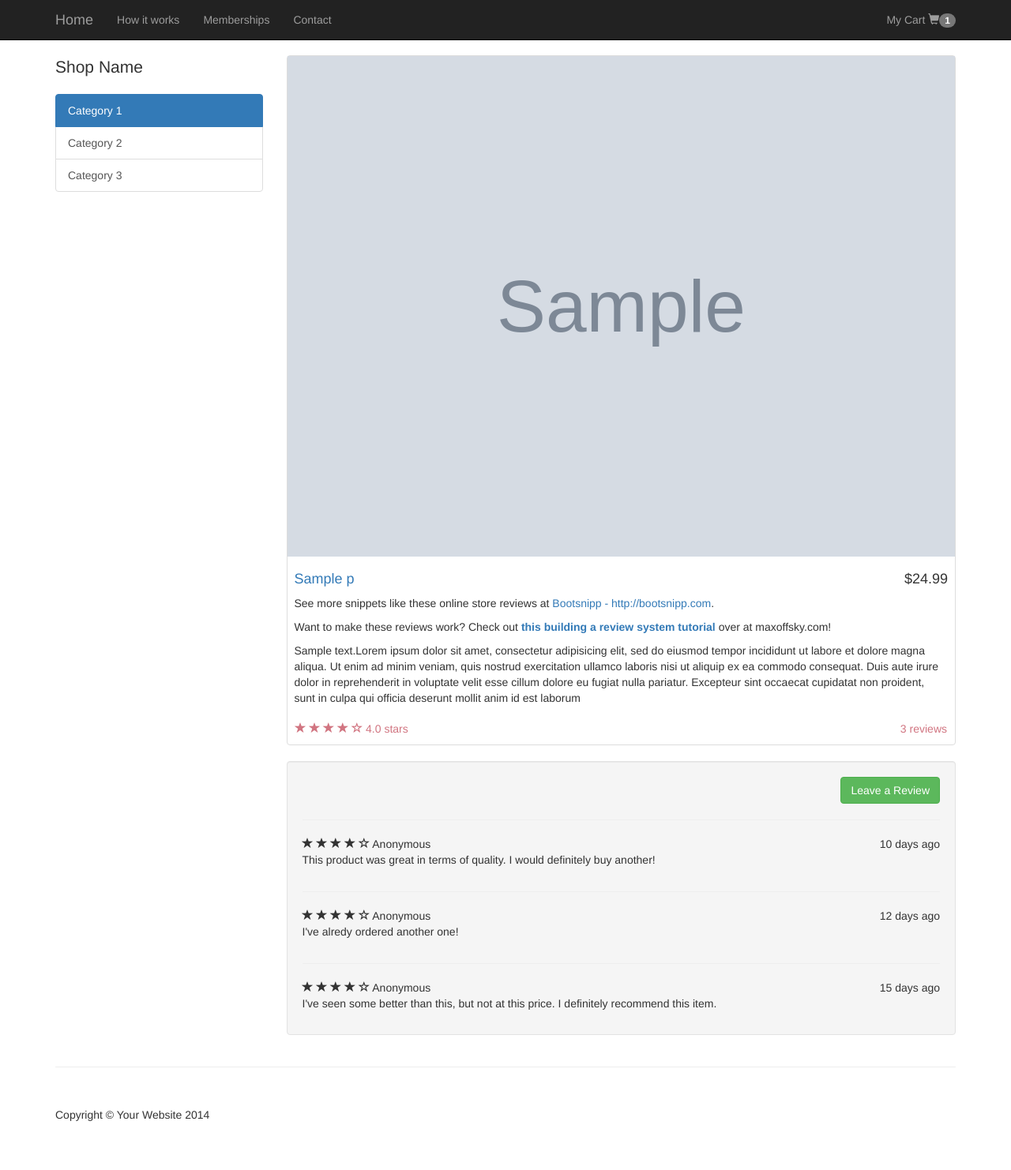
After one commit to goingkilo/toymatic, a Flask app: template templates/item.html in a window 1280 px wide. The commit adds this page. Shown: the whole page at 79% size. Run offline with Flask 2, Linux system fonts and the light colour scheme; the template is opened without the code that fills it: most values are stand-ins (such as "Sample title", 1, 10 or a date in 2020); grey boxes marked "Sample" are stand-in pictures; some libraries are stand-ins or nearby versions.

Commit message:
shopping cart implemented using filesystem sessions, item and checkout pages added

```diff
--- a/store.py
+++ b/store.py
@@ -12,32 +12,57 @@ app = Flask(__name__)
 def paper():
     return render_template('paper.html')
 
-@app.route("/")
-def col3p():
+@app.route( "/", methods=['GET', 'POST'])
+def homeinve():
+
+    p = products(3);
+
+
+    if request.method == 'POST':
+        item_id = request.form['item-id']
+
+        items = session.get( 'items' ,[])
+        items.append(item_id)
+
+        item_count = session.get( 'item-count',0)
+        item_count = item_count + 1
+        print '--- -- -- item_count', item_count
+
+        session[ 'item-count'] = item_count
+        session[ 'items'] = items
+        return "OK"
+    item_count = session.get( 'item-count',0)
+    return render_template('home.html', prods = p, count=item_count)
+
+@app.route("/item")
+def item():
+    p = products(0)
+    item_id = request.args.get('id')
+    p1 = filter( lambda x : x['id'] == str(item_id) , p)
+    return  render_template('item.html', p=p1[0])
+
+@app.route("/checkout")
+def checkout():
+    items = session.get('items',[])
+    p = products(0)
+    ret = []
+    for i in items:
+        p1 = filter( lambda x : x['id'] == str(i) , p)
+        ret.append(p1[0])
+    print ret
+    item_count = session.get( 'item-count',0)
+    print item_count
+    print items
+    return  render_template('checkout.html', products=ret, count=item_count)
+
+
+
+def products(batch_size=1):
     a = json.load( open( './json/toymatic_products.json'))
-    b = [a[x:x+3] for x in xrange(0, len(a), 3)]
-    return render_template('3colportfolio.html', prods = b, count=0)
-
-@app.route("/add")
-def addToCart():
-    cart_id =  request.args.get('cart-id')
-    item_id = request.args.get('item-id')
-
-    print cart_id, item_id
-
-    c = session.get( 'count',0)
-    p = session.get( 'items-' + cart_id ,[])
-    p.append(item_id)
-
-    session[ 'count'] = c +1
-    session[ 'items-' + cart_id ] = p
-
-    print session
-
-    a = json.load( open( './json/toymatic_products.json'))
-    b = [a[x:x+3] for x in xrange(0, len(a), 3)]
-
-    return render_template('3colportfolio.html', prods = b, count = c )
+    if batch_size == 0:
+        return a
+    b = [a[x:x+batch_size] for x in xrange(0, len(a), batch_size)]
+    return b
 
 if __name__ == "__main__":
     app.secret_key = os.urandom(24)
--- /dev/null
+++ b/templates/item.html
@@ -0,0 +1,196 @@
+<!DOCTYPE html>
+<html lang="en">
+
+<head>
+
+    <meta charset="utf-8">
+    <meta http-equiv="X-UA-Compatible" content="IE=edge">
+    <meta name="viewport" content="width=device-width, initial-scale=1">
+    <meta name="description" content="">
+    <meta name="author" content="">
+
+    <title>Toymatic Toy Rentals</title>
+
+    <!-- Bootstrap Core CSS -->
+    <link href="/static/css/bootstrap.min.css" rel="stylesheet">
+
+    <!-- Custom CSS -->
+    <link href="/static/css/shop-item.css" rel="stylesheet">
+
+
+    <script src="/static/js/jquery.js"></script>
+    <script src="/static/js/bootstrap.min.js"></script>
+
+    <!-- HTML5 Shim and Respond.js IE8 support of HTML5 elements and media queries -->
+    <!-- WARNING: Respond.js doesn't work if you view the page via file:// -->
+    <!--[if lt IE 9]>
+        <script src="https://oss.maxcdn.com/libs/html5shiv/3.7.0/html5shiv.js"></script>
+        <script src="https://oss.maxcdn.com/libs/respond.js/1.4.2/respond.min.js"></script>
+    <![endif]-->
+
+
+</head>
+
+<body>
+
+    <!-- Navigation -->
+    <nav class="navbar navbar-inverse navbar-fixed-top" role="navigation">
+        <div class="container">
+            <!-- Brand and toggle get grouped for better mobile display -->
+            <div class="navbar-header">
+                <button type="button" class="navbar-toggle" data-toggle="collapse" data-target="#bs-example-navbar-collapse-1">
+                    <span class="sr-only">Toggle navigation</span>
+                    <span class="icon-bar">a</span>
+                    <span class="icon-bar">b</span>
+                    <span class="icon-bar">c</span>
+                </button>
+                <a class="navbar-brand" href="/">Home</a>
+            </div>
+            <!-- Collect the nav links, forms, and other content for toggling -->
+            <div class="collapse navbar-collapse" id="bs-example-navbar-collapse-1">
+                <ul class="nav navbar-nav">
+                    <li>
+                        <a href="#">How it works</a>
+                    </li>
+                    <li>
+                        <a href="#">Memberships </a>
+                    </li>
+                    <li>
+                        <a href="#">Contact</a>
+                    </li>
+                </ul>
+                <ul class="nav navbar-nav navbar-right">
+                    <li>
+                        <a href="#">My Cart
+                            <span class="glyphicon glyphicon-shopping-cart">
+                            </span><span class="badge label-success"> {{count}}</span></a>
+                    </li>
+                </ul>
+            </div>
+            <!-- /.navbar-collapse -->
+
+        </div>
+        <!-- /.container -->
+    </nav>
+
+    <!-- Page Content -->
+    <div class="container">
+
+        <div class="row">
+
+            <div class="col-md-3">
+                <p class="lead">Shop Name</p>
+                <div class="list-group">
+                    <a href="#" class="list-group-item active">Category 1</a>
+                    <a href="#" class="list-group-item">Category 2</a>
+                    <a href="#" class="list-group-item">Category 3</a>
+                </div>
+            </div>
+
+            <div class="col-md-9">
+
+                <div class="thumbnail">
+                    <img class="img-responsive" src="{{p.image_large}}" alt="">
+                    <div class="caption-full">
+                        <h4 class="pull-right">$24.99</h4>
+                        <h4><a href="#">{{p.title}}</a>
+                        </h4>
+                        <p>See more snippets like these online store reviews at <a target="_blank" href="http://bootsnipp.com">Bootsnipp - http://bootsnipp.com</a>.</p>
+                        <p>Want to make these reviews work? Check out
+                            <strong><a href="http://maxoffsky.com/code-blog/laravel-shop-tutorial-1-building-a-review-system/">this building a review system tutorial</a>
+                            </strong>over at maxoffsky.com!</p>
+                        <p>{{p.desc}}Lorem ipsum dolor sit amet, consectetur adipisicing elit, sed do eiusmod tempor incididunt ut labore et dolore magna aliqua. Ut enim ad minim veniam, quis nostrud exercitation ullamco laboris nisi ut aliquip ex ea commodo consequat. Duis aute irure dolor in reprehenderit in voluptate velit esse cillum dolore eu fugiat nulla pariatur. Excepteur sint occaecat cupidatat non proident, sunt in culpa qui officia deserunt mollit anim id est laborum</p>
+                    </div>
+                    <div class="ratings">
+                        <p class="pull-right">3 reviews</p>
+                        <p>
+                            <span class="glyphicon glyphicon-star"></span>
+                            <span class="glyphicon glyphicon-star"></span>
+                            <span class="glyphicon glyphicon-star"></span>
+                            <span class="glyphicon glyphicon-star"></span>
+                            <span class="glyphicon glyphicon-star-empty"></span>
+                            4.0 stars
+                        </p>
+                    </div>
+                </div>
+
+                <div class="well">
+
+                    <div class="text-right">
+                        <a class="btn btn-success">Leave a Review</a>
+                    </div>
+
+                    <hr>
+
+                    <div class="row">
+                        <div class="col-md-12">
+                            <span class="glyphicon glyphicon-star"></span>
+                            <span class="glyphicon glyphicon-star"></span>
+                            <span class="glyphicon glyphicon-star"></span>
+                            <span class="glyphicon glyphicon-star"></span>
+                            <span class="glyphicon glyphicon-star-empty"></span>
+                            Anonymous
+                            <span class="pull-right">10 days ago</span>
+                            <p>This product was great in terms of quality. I would definitely buy another!</p>
+                        </div>
+                    </div>
+
+                    <hr>
+
+                    <div class="row">
+                        <div class="col-md-12">
+                            <span class="glyphicon glyphicon-star"></span>
+                            <span class="glyphicon glyphicon-star"></span>
+                            <span class="glyphicon glyphicon-star"></span>
+                            <span class="glyphicon glyphicon-star"></span>
+                            <span class="glyphicon glyphicon-star-empty"></span>
+                            Anonymous
+                            <span class="pull-right">12 days ago</span>
+                            <p>I've alredy ordered another one!</p>
+                        </div>
+                    </div>
+
+                    <hr>
+
+                    <div class="row">
+                        <div class="col-md-12">
+                            <span class="glyphicon glyphicon-star"></span>
+                            <span class="glyphicon glyphicon-star"></span>
+                            <span class="glyphicon glyphicon-star"></span>
+                            <span class="glyphicon glyphicon-star"></span>
+                            <span class="glyphicon glyphicon-star-empty"></span>
+                            Anonymous
+                            <span class="pull-right">15 days ago</span>
+                            <p>I've seen some better than this, but not at this price. I definitely recommend this item.</p>
+                        </div>
+                    </div>
+
+                </div>
+
+            </div>
+
+        </div>
+
+    </div>
+    <!-- /.container -->
+
+    <div class="container">
+
+        <hr>
+
+        <!-- Footer -->
+        <footer>
+            <div class="row">
+                <div class="col-lg-12">
+                    <p>Copyright &copy; Your Website 2014</p>
+                </div>
+            </div>
+        </footer>
+
+    </div>
+    <!-- /.container -->
+
+
+</body>
+
+</html>
```
Also changed, not shown: json/toymatic_products.json (+8 -0 lines), templates/checkout.html (added, +187 -0 lines), templates/home.html (renamed from templates/3colportfolio.html, +25 -26 lines), static/favicon.ico (added).
